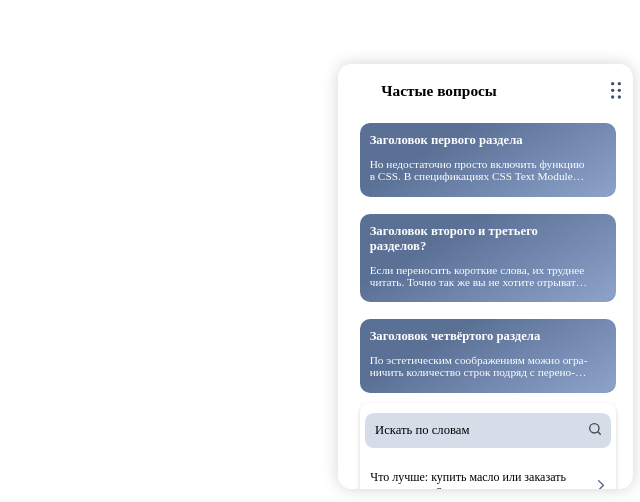
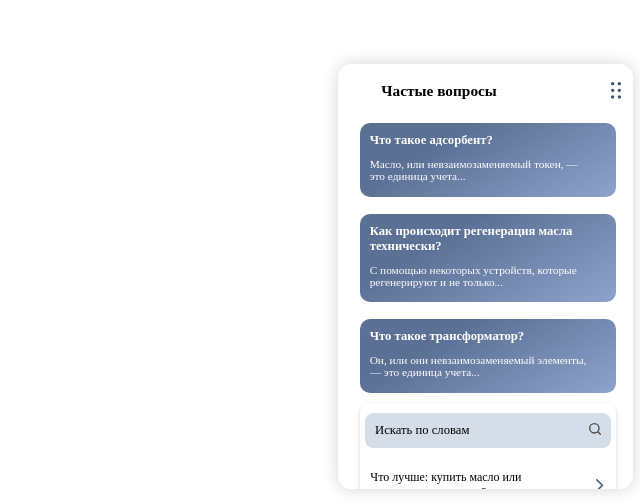
Before and after one commit to julia-888/QA-System, a React (Create React App) app: page / in a window 1280 px wide. Shown: the part 298-800 px from the top of the page, without its empty margins (640-1280 px from the left). Built offline with nearby package versions, Linux system fonts and the light colour scheme.

Commit message:
17 фев 2023 г. 21:27:46

```diff
--- a/src/components/KeyWord.tsx
+++ b/src/components/KeyWord.tsx
@@ -13,7 +13,7 @@ export default function KeyWord({word}:{word: string}) {
     return (
         <KeyWordButton color={backgroundColor} onClick={(e) => {
             setKeyWordClicked(!keyWordClicked);
-            backgroundColor == '#768EB7' ? setBackgroundColor('#2D3F61') : setBackgroundColor('#768EB7')
+            backgroundColor == '#768EB7' ? setBackgroundColor('#2D3F61') : setBackgroundColor('#768EB7');
             }}>
             <WordDiv>{word}</WordDiv>
             <div className='image'>{keyWordClicked ? (<SelectedIcon/>) : (<PlusIcon/>)}</div>
--- a/src/components/QASystem.tsx
+++ b/src/components/QASystem.tsx
@@ -18,7 +18,7 @@ export default function QASystem() {
                 {
                     // Вывод трёх популярных статей
                     articles.map(elem => elem.popular ? (
-                        <MainArticleButton header={elem.title} paragraph={elem.mainText1}/>
+                        <MainArticleButton header={elem.title} paragraph={elem.popular}/>
                     ) : <></>) }
 
                 {/* Блок поиска */}
--- a/src/components/Search.tsx
+++ b/src/components/Search.tsx
@@ -1,5 +1,5 @@
 import styled from "styled-components";
-import {HtmlHTMLAttributes, useRef} from 'react';
+import { useRef } from 'react';
 import { adpt } from "../adaptive";
 import { articles } from "../data";
 import { useState } from "react";
@@ -26,7 +26,7 @@ export default function Search() {
                 <KeyWordsDiv>
                     <KeyDivButton onClick={(e) => setClicked(false)}>
                         <div>Ключевые слова</div>
-                        <div className="image"><CloseIcon/></div>
+                        <div className="imgClose"><CloseIcon/></div>
                     </KeyDivButton>
 
                     {/* Взятие и отображение ключевых слов из массива */}
@@ -44,7 +44,7 @@ export default function Search() {
                     }
                 }>
                     Искать по словам
-                    <div className="image"><SearchIcon/></div>
+                    <div className="imgSearch"><SearchIcon/></div>
                 </SearchButton>
                 )
             }
@@ -53,7 +53,7 @@ export default function Search() {
             <SearchDivArticles ref={targetRef}>
             {/* Отображение первых четырёх заголовков из списка статей */}
             {articles.slice(0, 4).map(article => (
-                <ArticleButton><div>{article.title}</div><div className="image"><OpenIcon/></div></ArticleButton>
+                <ArticleButton><div className="articleTitle">{article.title}</div><div className="imgOpen"><OpenIcon/></div></ArticleButton>
                 ))}
             <ButtonLookAll>Показать все</ButtonLookAll>
             </SearchDivArticles>
@@ -88,7 +88,7 @@ const SearchButton = styled.button`
     font-size: ${adpt(19)}px;
     font-family: 'Montserrat';
     font-weight: Medium;
-    .image{
+    .imgSearch{
         height: ${adpt(18)}px;
         width: ${adpt(18)}px;
         /* задать размеры */
@@ -122,7 +122,7 @@ const KeyDivButton = styled.button`
     font-size: ${adpt(19)}px;
     font-family: 'Montserrat';
     font-weight: Medium;
-    .image{
+    .imgClose{
         height: ${adpt(13.5)}px;
         width: ${adpt(13.5)}px;
         /* задать размеры */
@@ -153,14 +153,19 @@ const ArticleButton = styled.button`
     border: none;
     margin: 0 ${adpt(28)}px ${adpt(25)}px ${adpt(25)}px;
     padding: 0;
-    .image{
+    .imgOpen{
         height: ${adpt(19)}px;
         width: ${adpt(11)}px;
+        margin-left: ${adpt(10)}px;
         /* задать размеры */
         svg {
             width: 100%;
             height: 100%;
         }
+    };
+
+    .articleTitle{
+        width: ${adpt(277)}px;
     }
 `
 
--- a/src/data.tsx
+++ b/src/data.tsx
@@ -4,61 +4,198 @@ import { IArticle } from "./models"
 export const articles: IArticle[] = [
     {
         title: 'Что лучше: купить масло или заказать регенерацию?',
-        subtitle: 'Подзаголовок первого раздела',
-        mainText1: 'Но недостаточно просто включить функцию в CSS. В спецификациях CSS Text Module Level 4 появилась возможность управлять переносами, как в программах для вёрстки (например, InDesign) и некоторых текстовых редакторах (включая Word). Эти элементы управления позволяют разными способами установить количество переносов в тексте.',
-
+        subtitle: 'Подзаголовок',
+        content: [
+            {
+                type: 'text',
+                content: 'Но недостаточно просто включить функцию в CSS. В спецификациях CSS Text Module Level 4 появилась возможность управлять переносами, как в программах для вёрстки (например, InDesign) и некоторых текстовых редакторах (включая Word). Эти элементы управления позволяют разными способами установить количество переносов в тексте.',
+            },
+            {
+                type: 'img',
+                url: '',
+                content: 'image.png',
+            },
+            {
+                type: 'text',
+                content: 'Но недостаточно просто включить функцию в CSS. В спецификациях CSS Text Module Level 4 появилась возможность управлять переносами, как в программах для вёрстки (например, InDesign) и некоторых текстовых редакторах (включая Word). Эти элементы управления позволяют разными способами установить количество переносов в тексте.',
+            },
+            {
+                type: 'tezis',
+                content: 'Lorem ipsum dolor sit amet consectetur adipisicing elit.',
+            }
+        ],
+        keys: ['Способы', 'Регенерация', 'Трансформация', 'Заказ'],
     },
     {
         title: 'Как заказать регенерацию, если я нахожусь в Сибири?',
-        subtitle: 'Подзаголовок первого раздела',
-        mainText1: 'Но недостаточно просто включить функцию в CSS. В спецификациях CSS Text Module Level 4 появилась возможность управлять переносами, как в программах для вёрстки (например, InDesign) и некоторых текстовых редакторах (включая Word). Эти элементы управления позволяют разными способами установить количество переносов в тексте.',
-
+        subtitle: 'Подзаголовок',
+        content: [
+            {
+                type: 'text',
+                content: 'Но недостаточно просто включить функцию в CSS. В спецификациях CSS Text Module Level 4 появилась возможность управлять переносами, как в программах для вёрстки (например, InDesign) и некоторых текстовых редакторах (включая Word). Эти элементы управления позволяют разными способами установить количество переносов в тексте.',
+            },
+            {
+                type: 'img',
+                url: '',
+                content: 'image.png',
+            },
+            {
+                type: 'text',
+                content: 'Но недостаточно просто включить функцию в CSS. В спецификациях CSS Text Module Level 4 появилась возможность управлять переносами, как в программах для вёрстки (например, InDesign) и некоторых текстовых редакторах (включая Word). Эти элементы управления позволяют разными способами установить количество переносов в тексте.',
+            },
+            {
+                type: 'tezis',
+                content: 'Lorem ipsum dolor sit amet consectetur adipisicing elit.',
+            }
+        ],
+        keys: ['Трансформация', 'Заказ'],
     },
     {
         title: 'Возможно ли купить много установок бесплатно?',
-        subtitle: 'Подзаголовок первого раздела',
-        mainText1: 'Но недостаточно просто включить функцию в CSS. В спецификациях CSS Text Module Level 4 появилась возможность управлять переносами, как в программах для вёрстки (например, InDesign) и некоторых текстовых редакторах (включая Word). Эти элементы управления позволяют разными способами установить количество переносов в тексте.',
-
+        subtitle: 'Подзаголовок',
+        content: [
+            {
+                type: 'text',
+                content: 'Но недостаточно просто включить функцию в CSS. В спецификациях CSS Text Module Level 4 появилась возможность управлять переносами, как в программах для вёрстки (например, InDesign) и некоторых текстовых редакторах (включая Word). Эти элементы управления позволяют разными способами установить количество переносов в тексте.',
+            },
+            {
+                type: 'img',
+                url: '',
+                content: 'image.png',
+            },
+            {
+                type: 'text',
+                content: 'Но недостаточно просто включить функцию в CSS. В спецификациях CSS Text Module Level 4 появилась возможность управлять переносами, как в программах для вёрстки (например, InDesign) и некоторых текстовых редакторах (включая Word). Эти элементы управления позволяют разными способами установить количество переносов в тексте.',
+            },
+            {
+                type: 'tezis',
+                content: 'Lorem ipsum dolor sit amet consectetur adipisicing elit.',
+            }
+        ],
+        keys: ['Установки', 'Заказ', 'Издержки'],
     },
     {
         title: 'Возможно ли забронировать регенерацию на год?',
-        subtitle: 'Подзаголовок первого раздела',
-        mainText1: 'Но недостаточно просто включить функцию в CSS. В спецификациях CSS Text Module Level 4 появилась возможность управлять переносами, как в программах для вёрстки (например, InDesign) и некоторых текстовых редакторах (включая Word). Эти элементы управления позволяют разными способами установить количество переносов в тексте.',
+        subtitle: 'Подзаголовок',
+        content: [
+            {
+                type: 'text',
+                content: 'Но недостаточно просто включить функцию в CSS. В спецификациях CSS Text Module Level 4 появилась возможность управлять переносами, как в программах для вёрстки (например, InDesign) и некоторых текстовых редакторах (включая Word). Эти элементы управления позволяют разными способами установить количество переносов в тексте.',
+            },
+            {
+                type: 'img',
+                url: '',
+                content: 'image.png',
+            },
+            {
+                type: 'text',
+                content: 'Но недостаточно просто включить функцию в CSS. В спецификациях CSS Text Module Level 4 появилась возможность управлять переносами, как в программах для вёрстки (например, InDesign) и некоторых текстовых редакторах (включая Word). Эти элементы управления позволяют разными способами установить количество переносов в тексте.',
+            },
+            {
+                type: 'tezis',
+                content: 'Lorem ipsum dolor sit amet consectetur adipisicing elit.',
+            }
+        ],
+        keys: ['Заказ', 'Издержки'],
+    },
+    {
+        title: 'Lorem ipsum, dolor sit amet consectetur adipisicing.',
+        subtitle: 'Подзаголовок',
+        content: [
+            {
+                type: 'text',
+                content: 'Но недостаточно просто включить функцию в CSS. В спецификациях CSS Text Module Level 4 появилась возможность управлять переносами, как в программах для вёрстки (например, InDesign) и некоторых текстовых редакторах (включая Word). Эти элементы управления позволяют разными способами установить количество переносов в тексте.',
+            },
+            {
+                type: 'img',
+                url: '',
+                content: 'image.png',
+            },
+            {
+                type: 'text',
+                content: 'Но недостаточно просто включить функцию в CSS. В спецификациях CSS Text Module Level 4 появилась возможность управлять переносами, как в программах для вёрстки (например, InDesign) и некоторых текстовых редакторах (включая Word). Эти элементы управления позволяют разными способами установить количество переносов в тексте.',
+            },
+            {
+                type: 'tezis',
+                content: 'Lorem ipsum dolor sit amet consectetur adipisicing elit.',
+            }
+        ],
+        keys: ['Заказ', 'Способы'],
+    },
+    {
+        title: 'Что такое адсорбент?',
+        subtitle: 'Подзаголовок',
+        content: [
+            {
+                type: 'text',
+                content: 'Но недостаточно просто включить функцию в CSS. В спецификациях CSS Text Module Level 4 появилась возможность управлять переносами, как в программах для вёрстки (например, InDesign) и некоторых текстовых редакторах (включая Word). Эти элементы управления позволяют разными способами установить количество переносов в тексте.',
+            },
+            {
+                type: 'img',
+                url: '',
+                content: 'image.png',
+            },
+            {
+                type: 'text',
+                content: 'Но недостаточно просто включить функцию в CSS. В спецификациях CSS Text Module Level 4 появилась возможность управлять переносами, как в программах для вёрстки (например, InDesign) и некоторых текстовых редакторах (включая Word). Эти элементы управления позволяют разными способами установить количество переносов в тексте.',
+            },
+            {
+                type: 'tezis',
+                content: 'Lorem ipsum dolor sit amet consectetur adipisicing elit.',
+            }
+        ],
+        keys: ['Преимущества'],
+        popular: 'Масло, или невзаимозаменяемый токен, — это единица учета...'
+    },
+    {
+        title: 'Как происходит регенерация масла технически?',
+        subtitle: 'Подзаголовок',
+        content: [
+            {
+                type: 'text',
+                content: 'Но недостаточно просто включить функцию в CSS. В спецификациях CSS Text Module Level 4 появилась возможность управлять переносами, как в программах для вёрстки (например, InDesign) и некоторых текстовых редакторах (включая Word). Эти элементы управления позволяют разными способами установить количество переносов в тексте.',
+            },
+            {
+                type: 'img',
+                url: '',
+                content: 'image.png',
+            },
+            {
+                type: 'text',
+                content: 'Но недостаточно просто включить функцию в CSS. В спецификациях CSS Text Module Level 4 появилась возможность управлять переносами, как в программах для вёрстки (например, InDesign) и некоторых текстовых редакторах (включая Word). Эти элементы управления позволяют разными способами установить количество переносов в тексте.',
+            },
+            {
+                type: 'tezis',
+                content: 'Lorem ipsum dolor sit amet consectetur adipisicing elit.',
+            }
+        ],
+        keys: ['Преимущества', 'Результаты', 'Способы'],
+        popular: 'С помощью некоторых устройств, которые регенерируют и не только...'
+    },
+    {
+        title: 'Что такое трансформатор?',
+        subtitle: 'Подзаголовок',
+        content: [
+            {
+                type: 'text',
+                content: 'Но недостаточно просто включить функцию в CSS. В спецификациях CSS Text Module Level 4 появилась возможность управлять переносами, как в программах для вёрстки (например, InDesign) и некоторых текстовых редакторах (включая Word). Эти элементы управления позволяют разными способами установить количество переносов в тексте.',
+            },
+            {
+                type: 'img',
+                url: '',
+                content: 'image.png',
+            },
+            {
+                type: 'text',
+                content: 'Но недостаточно просто включить функцию в CSS. В спецификациях CSS Text Module Level 4 появилась возможность управлять переносами, как в программах для вёрстки (например, InDesign) и некоторых текстовых редакторах (включая Word). Эти элементы управления позволяют разными способами установить количество переносов в тексте.',
+            },
+            {
+                type: 'tezis',
+                content: 'Lorem ipsum dolor sit amet consectetur adipisicing elit.',
+            }
+        ],
+        keys: ['Трансформаторы'],
+        popular: 'Он, или они невзаимозаменяемый элементы, — это единица учета...'
+    },
 
-    },
-    {   title: 'Заголовок первого раздела',
-        subtitle: 'Подзаголовок первого раздела',
-        mainText1: 'Но недостаточно просто включить функцию в CSS. В спецификациях CSS Text Module Level 4 появилась возможность управлять переносами, как в программах для вёрстки (например, InDesign) и некоторых текстовых редакторах (включая Word). Эти элементы управления позволяют разными способами установить количество переносов в тексте.',
-        popular: true,
-    },
-    {   title: 'Заголовок второго и третьего разделов?',
-        subtitle: 'Подзаголовок второго раздела',
-        mainText1: 'Если переносить короткие слова, их труднее читать. Точно так же вы не хотите отрывать от слова маленький кусочек. Общепринятое эмпирическое правило состоит в том, чтобы переносить только слова длиной не менее',
-        popular: true,
-    },
-    {   title: 'Заголовок третьего раздела',
-        subtitle: 'Подзаголовок третьего раздела',
-        mainText1: 'Подзаголовок третьего превысокомногорассмотрительствующий раздела раздела раздела',
-    },
-    {   title: 'Заголовок третьего раздела',
-        subtitle: 'Подзаголовок первого раздела',
-        mainText1: 'Перенос — идеальный пример прогрессивного улучшения. Эти свойства можно активировать уже сейчас, если вы считаете, что читатели выиграют от этого. Поддержка браузеров постепенно увеличится. Если вы разрабатываете сайт на языке с длинными словами, как немецкий, читатели точно будут благодарны',
-    },
-    {   title: 'Заголовок четвёртого раздела',
-        subtitle: 'Подзаголовок первого раздела',
-        mainText1: 'По эстетическим соображениям можно ограничить количество строк подряд с переносами. Последовательные чёрточки дефисов (три или более), уничижительно называются лесенкой. Общее эмпирическое правило для английского языка заключается в том, что две строки подряд — идеальный ',
-        popular: true,
-    },
-    {   title: 'Заголовок пятого раздела',
-        subtitle: 'Подзаголовок первого раздела',
-        mainText1: 'Это означает, что зона переноса станет меньше на экранах меньшего размера, что вызовет больше переносов и меньше незаполненных строк. И наоборот, на более широких экранах зона переноса расширится, следовательно, будет меньше переносов и больше оборванных строк, которые на широких экранах не так критичны. Основываясь на типичных значениях в программах',
-    },
-    {   title: 'Заголовок шестого раздела',
-        subtitle: 'Подзаголовок первого раздела',
-        mainText1: 'Отступ обрабатывается как поле, примененное к начальному краю линейного блока. Если в первой строке блочного элемента присутствует изображение, то оно сдвинется вместе с остальным текстом.',
-    },
-    {   title: 'Заголовок седьмого раздела',
-        subtitle: 'Подзаголовок первого раздела',
-        mainText1: 'Размер отступа в виде абсолютной длины. Процентное значение вычисляется от собственной логической ширины блока-контейнера. Значение по умолчанию',
-    },
 ]
```
Also changed, not shown: src/models.tsx (+7 -40 lines).
